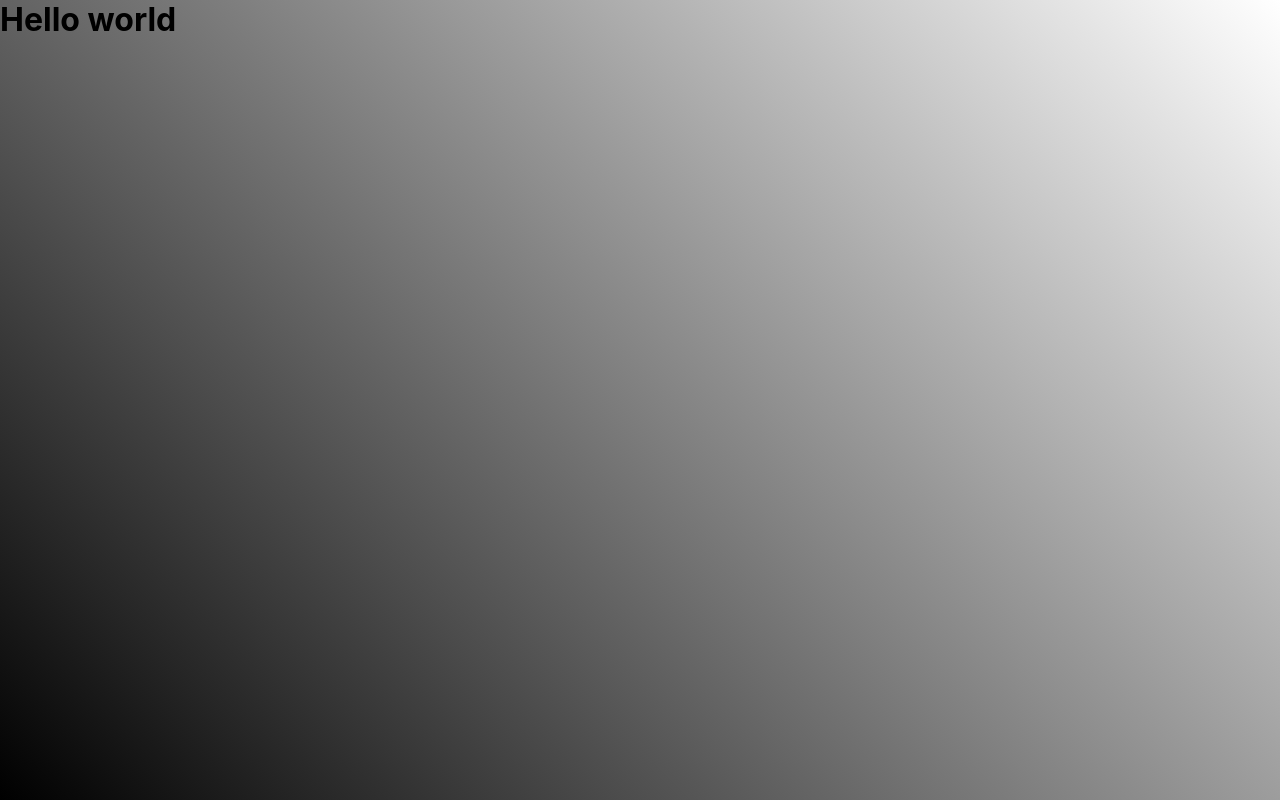
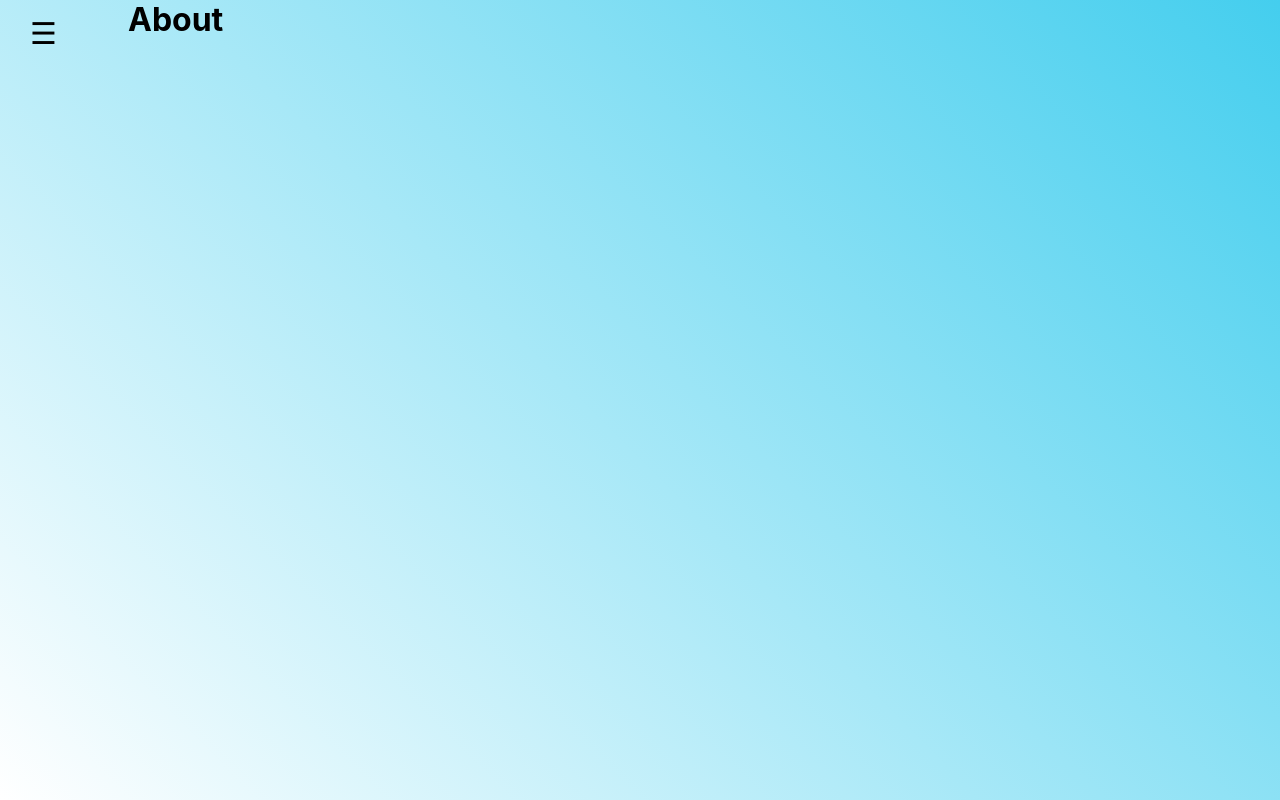
Before and after one commit to SirChanda/series-front, a React (Create React App) app: page /about in a window 1280 px wide. Built offline with nearby package versions, Linux system fonts and the light colour scheme; the HTML template or start-up script is replaced by a standard one.

Commit message:
Implementation of interactive buttons and dropdown menu, click event functionality for interactive buttons is pending

```diff
--- a/src/App.js
+++ b/src/App.js
@@ -1,12 +1,16 @@
 import React from "react";
 import { BrowserRouter as Router, Switch, Route } from "react-router-dom";
 import Home from "./views/Home";
+import About from "./views/About";
 import "./index.css";
 
 function App() {
   return (
     <Router>
       <Switch>
+        <Route path="/about">
+          <About></About>
+        </Route>
         <Route path="/">
           <Home></Home>
         </Route>
--- /dev/null
+++ b/src/components/InteractiveButton/index.jsx
@@ -0,0 +1,16 @@
+import React from "react";
+import { Redirect } from "react-router-dom";
+import "./main.css";
+
+export default ({ img, text, path }) => {
+  const RedirectPage = () => {
+    return <Redirect to={path}></Redirect>;
+  };
+
+  return (
+    <div className="button-container" onClick={RedirectPage}>
+      <img src={img}></img>
+      <label>{text}</label>
+    </div>
+  );
+};
--- /dev/null
+++ b/src/components/InteractiveButton/main.css
@@ -0,0 +1,39 @@
+.button-container {
+  display: flex;
+  align-items: center;
+  margin-top: 2rem;
+  margin-right: 5rem;
+  background: linear-gradient(
+    45deg,
+    var(--background-interactive-1),
+    var(--background-interactive-2)
+  );
+  justify-content: space-between;
+  border-radius: 80px 500px 500px 250px;
+  padding: 1rem;
+  width: 30rem;
+  transition: all 300ms ease 100ms;
+}
+
+.button-container:hover {
+  background: linear-gradient(
+    45deg,
+    var(--background-interactive-hover-1),
+    var(--background-interactive-hover-2)
+  );
+  transform: perspective(30rem) scale3d(0.7, 0.7, 0.56) translateZ(16rem);
+  transform-origin: top;
+  box-shadow: 20px 30px 60px -40px #000;
+}
+
+.button-container img {
+  height: 8rem;
+  max-width: 8rem;
+  border-radius: 50%;
+  flex: 0 1 8rem;
+}
+
+.button-container label {
+  flex: 0 0 12rem;
+  font-size: 18px;
+}
--- /dev/null
+++ b/src/components/Menu/index.jsx
@@ -0,0 +1,40 @@
+import React, { useRef } from "react";
+import { Link } from "react-router-dom";
+import "./main.css";
+
+export default () => {
+  const hamburguerMenu = useRef(null);
+
+  const openMenu = () => {
+    hamburguerMenu.current.classList.add("active");
+  };
+
+  const closeMenu = () => {
+    hamburguerMenu.current.classList.remove("active");
+  };
+
+  return (
+    <div className="menu-container" ref={hamburguerMenu}>
+      <span className="hamburguer-menu" onClick={openMenu}>
+        &#9776;
+      </span>
+      <div className="menu">
+        <span onClick={closeMenu}>&times;</span>
+        <h3>Series</h3>
+        <ul className="menu-options">
+          <li>
+            <Link to="/" onClick={closeMenu}>
+              Home
+            </Link>
+          </li>
+          <li>
+            <Link to="/about" onClick={closeMenu}>
+              About
+            </Link>
+          </li>
+        </ul>
+      </div>
+      <div className="empty-place" onClick={closeMenu}></div>
+    </div>
+  );
+};
--- /dev/null
+++ b/src/components/Menu/main.css
@@ -0,0 +1,71 @@
+/* Default Menu */
+
+.menu {
+  height: 100%;
+  width: 0;
+  position: fixed;
+  z-index: 2;
+  top: 0;
+  left: 0;
+  background: var(--background-menu);
+  color: var(--font-color-menu);
+  overflow-x: hidden;
+  padding: 0;
+  transition: all 300ms ease 0s;
+}
+
+.hamburguer-menu {
+  font-size: 30px;
+  cursor: pointer;
+  position: absolute;
+  top: 0.5em;
+  left: 1em;
+}
+
+.menu-options {
+  margin-top: 3rem;
+}
+
+/* Active Menu */
+
+.active .menu {
+  width: 300px;
+  padding: 60px;
+}
+
+.active .empty-place {
+  position: fixed;
+  background: #000000b0;
+  height: 100%;
+  width: 100%;
+  top: 0;
+  z-index: 1;
+}
+
+/* Specific Menu Items */
+
+.menu span {
+  cursor: pointer;
+  font-size: 40px;
+  position: absolute;
+  right: 25px;
+  top: 0;
+}
+
+.menu h3 {
+  font-size: 35px;
+}
+
+.menu-options li {
+  margin-top: 1.5rem;
+  margin-left: 10px;
+  font-size: 20px;
+}
+
+.menu-options a {
+  color: var(--font-color-menu);
+}
+
+.menu-options a:hover {
+  color: var(--font-color-menu-hover);
+}
--- a/src/index.css
+++ b/src/index.css
@@ -1,6 +1,15 @@
 :root {
-  --background-color-1: #000;
-  --background-color-2: #fff;
+  --background-color-1: #fff;
+  --background-color-2: #44ceee;
+  --background-menu: #067d82;
+  --font-color-menu: #fff;
+  --font-color-menu-hover: #6dc8a1;
+
+  /* Buttons */
+  --background-interactive-1: #fff;
+  --background-interactive-2: aliceblue;
+  --background-interactive-hover-1: #fff;
+  --background-interactive-hover-2: #97f2e9;
 }
 
 * {
@@ -24,3 +33,16 @@ body {
 ul {
   list-style: none;
 }
+
+.container {
+  display: flex;
+  flex-direction: row;
+}
+
+.container .menu-container {
+  flex: 0 1 8rem;
+}
+
+a {
+  text-decoration: none;
+}
--- /dev/null
+++ b/src/views/About/index.jsx
@@ -0,0 +1,13 @@
+import React from "react";
+import "./main.css";
+
+import Menu from "../../components/Menu";
+
+export default () => {
+  return (
+    <div className="container">
+      <Menu></Menu>
+      <h1>About</h1>
+    </div>
+  );
+};
--- a/src/views/Home/index.jsx
+++ b/src/views/Home/index.jsx
@@ -1,10 +1,37 @@
 import React from "react";
+import Menu from "../../components/Menu";
+import InteractiveButton from "../../components/InteractiveButton";
 import "./main.css";
 
 export default () => {
   return (
-    <div>
-      <h1>Hello world</h1>
+    <div className="container">
+      <Menu></Menu>
+      <div className="home">
+        <h1>Main page</h1>
+      </div>
+      <div className="home-container">
+        <InteractiveButton
+          img="https://i.redd.it/5vh4mp5q9lv41.png"
+          text="Kaguya scream"
+          path="/about"
+        ></InteractiveButton>
+        <InteractiveButton
+          img="https://sadanduseless.b-cdn.net/wp-content/uploads/2019/01/creepy-sheep6.jpg"
+          text="Creepy sheeps"
+          path="/about"
+        ></InteractiveButton>
+        <InteractiveButton
+          img="https://i.pinimg.com/564x/fe/8d/bd/fe8dbd89f2e4152d5109dfba8e8e83d7.jpg"
+          text="Creepy Art"
+          path="/about"
+        ></InteractiveButton>
+        <InteractiveButton
+          img="http://cdn.pastemagazine.com/www/articles/2015/06/22/My%20Dear%20Ancestors.jpg"
+          text="Junji Ito"
+          path="/about"
+        ></InteractiveButton>
+      </div>
     </div>
   );
 };
--- a/src/views/Home/main.css
+++ b/src/views/Home/main.css
@@ -0,0 +1,21 @@
+.home-container {
+  display: flex;
+  flex-direction: column;
+  flex-wrap: wrap;
+  height: 40rem;
+  position: fixed;
+  top: 10rem;
+  left: 10rem;
+}
+
+.home {
+  display: flex;
+  justify-content: center;
+  margin-top: 2rem;
+  width: 100%;
+}
+
+.home h1 {
+  font-size: 40px;
+  font-weight: lighter;
+}
```
Also changed, not shown: src/views/About/main.css (added).
